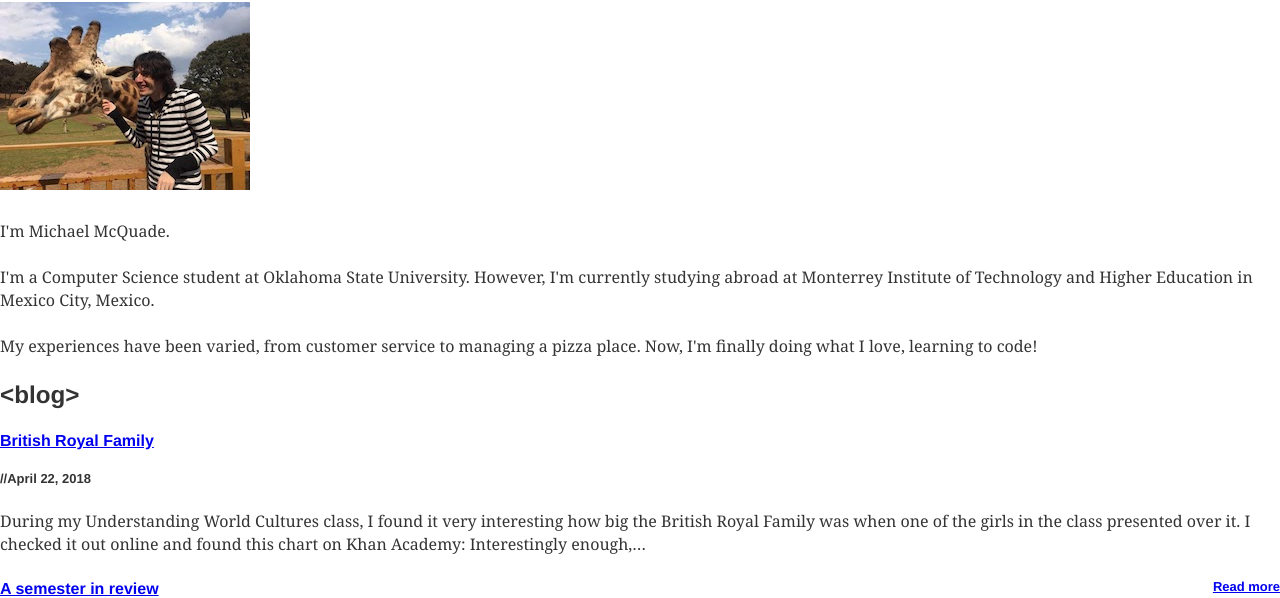
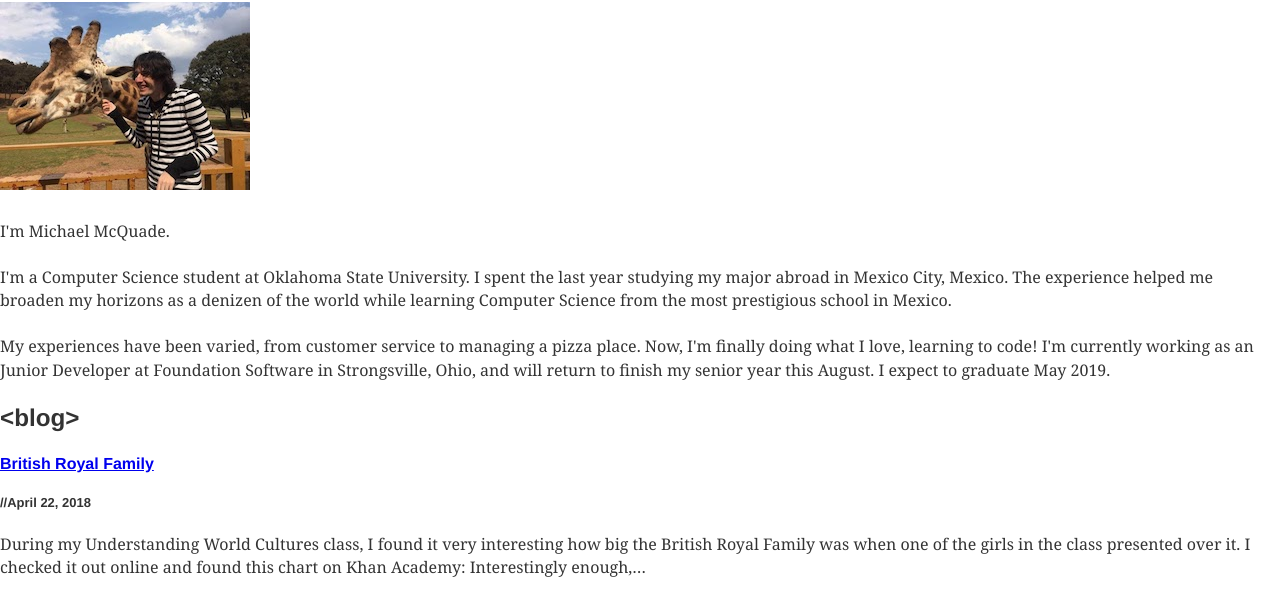
Before and after one commit to giraffesyo/giraffesyo.io, a Gatsby site: page / in a window 1280 px wide. Shown: the part 207-805 px from the top of the page. Built offline with nearby package versions, Linux system fonts and the light colour scheme; Gatsby itself is replaced by a stand-in of ours; some packages are replaced by stand-ins of ours.

Commit message:
Expand and update intro paragraph

```diff
--- a/src/components/AboutMe.js
+++ b/src/components/AboutMe.js
@@ -22,14 +22,18 @@ class AboutMe extends React.PureComponent {
           <Col>
             <p>I'm Michael McQuade.</p>
             <p>
-              I'm a Computer Science student at Oklahoma State University.
-              However, I'm currently studying abroad at Monterrey Institute of
-              Technology and Higher Education in Mexico City, Mexico.
+              I'm a Computer Science student at Oklahoma State University. I
+              spent the last year studying my major abroad in Mexico City,
+              Mexico. The experience helped me broaden my horizons as a denizen
+              of the world while learning Computer Science from the most
+              prestigious school in Mexico.
             </p>
             <p>
               My experiences have been varied, from customer service to managing
               a pizza place. Now, I'm finally doing what I love, learning to
-              code!
+              code!  I'm currently working as an Junior
+              Developer at Foundation Software in Strongsville, Ohio, and will
+              return to finish my senior year this August. I expect to graduate May 2019.
             </p>
           </Col>
         </Row>
```
